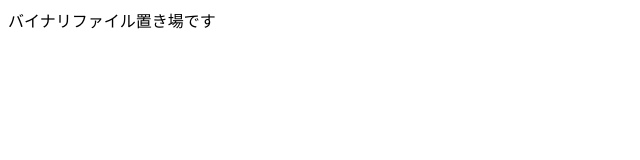
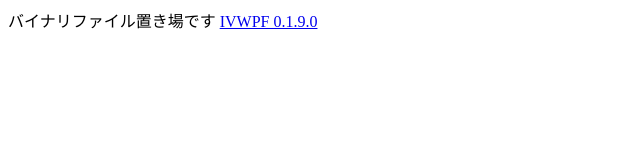
Before and after one commit to tsudon/tsudon.github.io, a plain HTML site: page index.html in a window 1280 px wide. Shown: the whole page, without its empty margins (0-640 px from the left). Drawn offline with Linux system fonts and the light colour scheme.

Commit message:
add IVWPF 0.1.9.0

```diff
--- a/index.html
+++ b/index.html
@@ -7,5 +7,7 @@ TSUDON ファイルレポジトリ
 <BODY>
 バイナリファイル置き場です
 
+<a href="binaries/IVWPF0.1.9.0.zip">IVWPF 0.1.9.0</a>
+
 
 </BODY>
```
Also changed, not shown: 1 other file.
